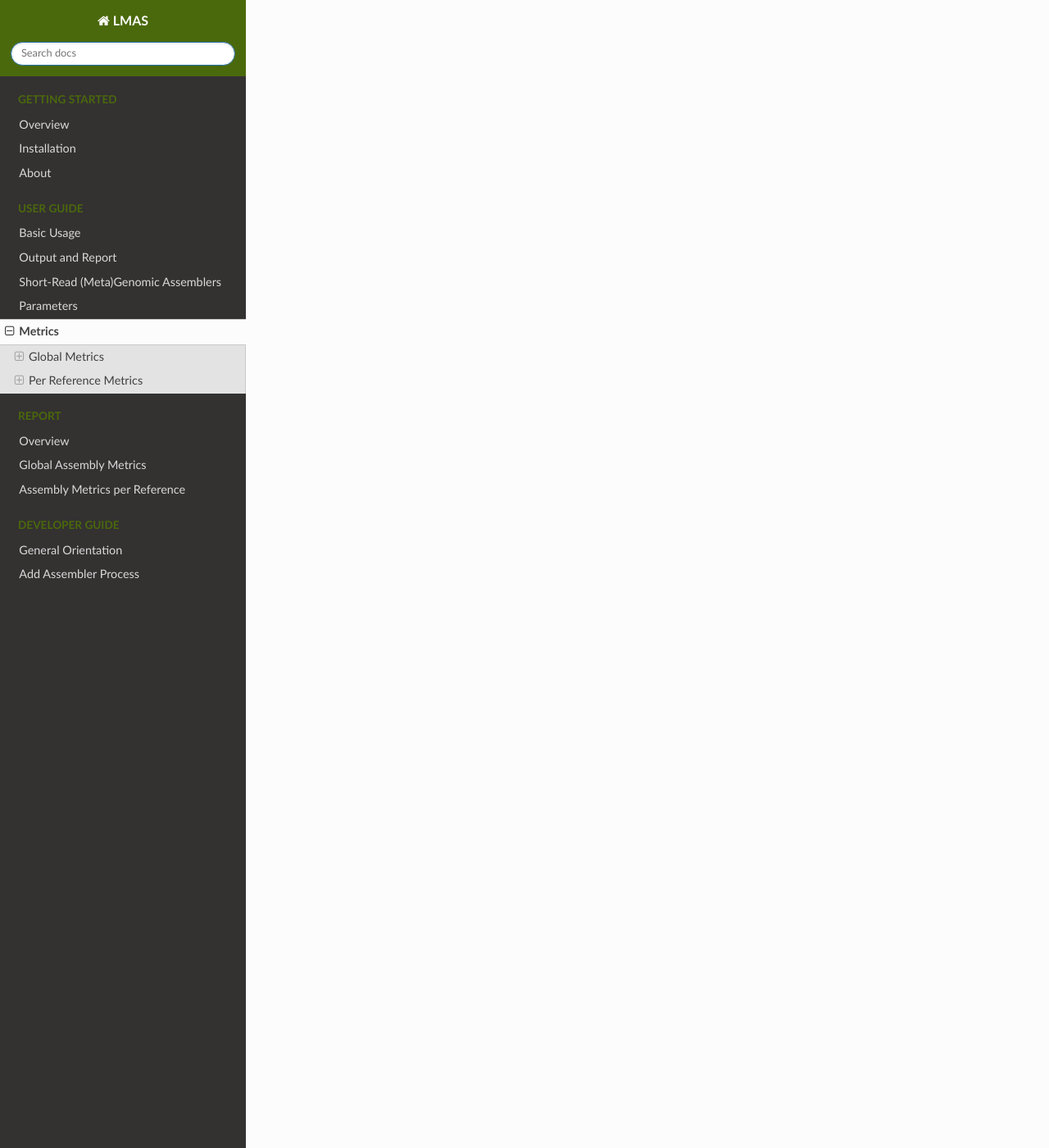
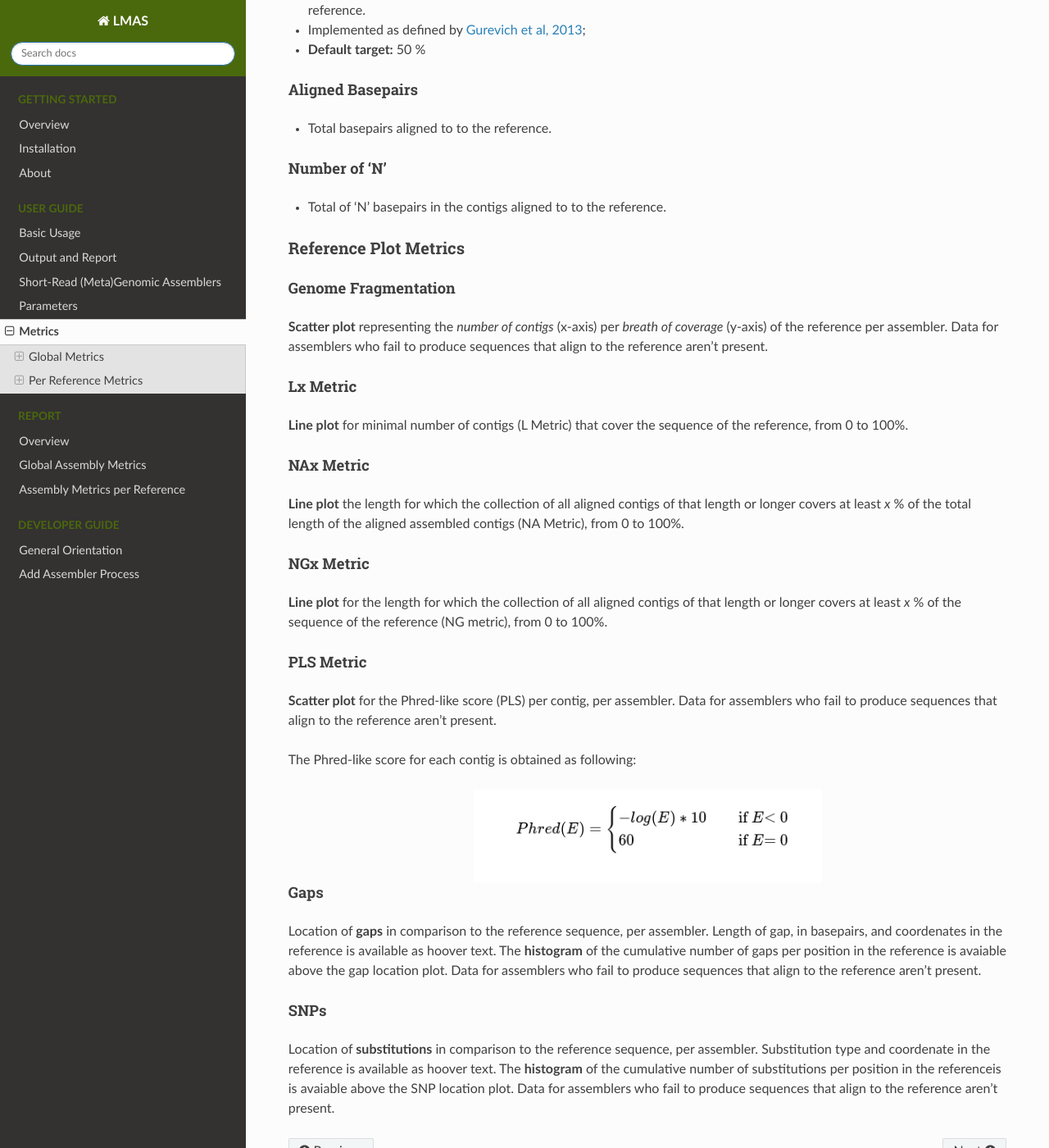
Before and after one commit to B-UMMI/LMAS, a Sphinx documentation site: the page built from docs/user/metrics.rst, in a window 1280 px wide and 1400 px high, scrolled down 3577 px. Shown: the whole window at 82% size. Built offline with Sphinx 7.4.7 and the Read the Docs theme 2.0.0, drawn with Linux system fonts in a browser that asks for light colours; some of the changed text lies outside the part shown.

Commit message:
add links to containers, add plot metrics

```diff
--- a/docs/user/metrics.rst
+++ b/docs/user/metrics.rst
@@ -4,46 +4,83 @@
 
 Global Metrics
 --------------
-Global metrics are presented both for the **Original Assembly** and in the **Filtered Assembly**.
+
+Global Table Metrics
+^^^^^^^^^^^^^^^^^^^^^
+
+Global table metrics are presented both for the **Original Assembly** and in the **Filtered Assembly**.
 Assemblies are filtered by a minumum contig size, defined in the ``--minLength`` parameter.
 
 Contigs
-^^^^^^^
+"""""""
 * Total number of contigs in an assembly;
 * Calculated for the **Original Assembly** and the **Filtered Assembly**, by minimum contig size as defined in the ``--minLength`` parameter;
 
 Basepairs
-^^^^^^^^^
+"""""""""
 * Total number of basepairs in an assembly;
 * Calculated for the **Original Assembly** and the **Filtered Assembly**, by minimum contig size as defined in the ``--minLength`` parameter;
 
 Maximum Contig Size
-^^^^^^^^^^^^^^^^^^^
+"""""""""""""""""""
 * Lenght, in basepairs, of the largest contig in an assembly;
 * Calculated for the **Original Assembly**.
 
 Nx
-^^^
+"""
 * Length for which the collection of all contigs of that length or longer in an assembly covers at least *x* % of the total length of the assembled contigs;
 * Calculated for the **Original Assembly** and the **Filtered Assembly**, by minimum contig size as defined in the ``--minLength`` parameter;
 * **Default target value:** 50 %
 
 Mapped Reads
-^^^^^^^^^^^^
+""""""""""""
 * Percentage of mapped reads to an assembly;
 * A read is considered mapped if at least *x* % of the read sequence aligns to a contig in the assembly, as defined in the ``--mapped_reads_threshold`` parameter;
 * Calculated for the **Original Assembly**.
 * **Default threshold:** 0.75 %
 
 Number of 'N's
-^^^^^^^^^^^^^^
+""""""""""""""
 * Total of 'N's in assembly basepairs;
 * Calculated for the **Original Assembly** and the**Filtered Assembly**, by minimum contig size as defined in the ``--minLength`` parameter;
 
 Missassembled Contigs
-^^^^^^^^^^^^^^^^^^^^^^
+"""""""""""""""""""""
 * Number of missassembled contigs;
 * Calculated for the **Filtered Assembly**, by minimum contig size as defined in the ``--minLength`` parameter;
+
+Global Plot Metrics
+^^^^^^^^^^^^^^^^^^^^
+Global plot metrics are presented for the **Filtered Assembly**.
+Assemblies are filtered by a minumum contig size, defined in the ``--minLength`` parameter.
+
+Contig size distribution per assembler
+"""""""""""""""""""""""""""""""""""""""
+
+This plot contains a **boxplot** for each assembler representing the size distribution of contigs that align to any of the reference genomes.
+Unmapped contigs are represented in a **scatter plot** as red circles.
+
+Gap size distribution per assembler
+""""""""""""""""""""""""""""""""""""
+
+This plot contains a **boxplot** for each assembler representing the distribution of gap sizes in comparison to the reference genomes.
+
+Misassembled contigs
+""""""""""""""""""""
+
+This plot contains a **scatter plot** for misassembled contigs per assembler. The *y-axis* represent the number of blocks the misassembled
+contig was broken into in the mapping process, and the *x-axis* its size in basepairs.
+Information of the **type of misassembly** is available as hoover text for the type of misassembly.
+
+Types of misassembly detected:
+* Inversion
+* Insertion
+* Deletion
+* Translocation
+* Misense
+* Chimera
+
+Additionally, a **boxplot** representing the contig size distribution for all misassembled contigs is available.
 
 Per Reference Metrics
 ---------------------
@@ -51,70 +88,122 @@
 Metrics per reference are calculated with ``minimap2`` mapping results between the the **Filtered Assembly** and the **tripled reference sequences**.
 Assemblies are filtered by a minumum contig size, defined in the ``--minLength`` parameter.
 
+Reference Table Metrics
+^^^^^^^^^^^^^^^^^^^^^^^^^
+
 Contiguity
-^^^^^^^^^^^
+""""""""""
 * Longest single alignment between the assembly and the reference, relative to the reference length;
 * Implemented as defined by `Wick & Holt, 2021 <https://doi.org/10.12688/f1000research.21782.4>`_.
 
 Multiplicity
-^^^^^^^^^^^^
+""""""""""""
 * Ratio of the length of alignable assembled sequence to covered sequence on the reference;
 * Implemented as defined by `Bradnam et al, 2013 <https://doi.org/10.1186/2047-217X-2-10>`_.
 
 Validity
-^^^^^^^^^
+"""""""""
 * Ratio of the length of alignable assembled sequence to total basepairs in the aligned contings;
 * Implemented as defined by `Bradnam et al, 2013 <https://doi.org/10.1186/2047-217X-2-10>`_.
 
 Parsimony
-^^^^^^^^^
+"""""""""
 * Cost of the assembly (multiplicity over validity);
 * How many bases of assembled sequence need to be inspected, in order to find one base of real, validatable sequence;
 * Implemented as defined by `Bradnam et al, 2013 <https://doi.org/10.1186/2047-217X-2-10>`_.
 
 Identity
-^^^^^^^^^
+"""""""""
 * Ratio of identical basepairs in all aligned contigs to the reference.
 
 Lowest Identity
-^^^^^^^^^^^^^^^
+"""""""""""""""
 * Identity of the lowest scoring contig to the reference.
 
 Breadth of Coverage
-^^^^^^^^^^^^^^^^^^^
+"""""""""""""""""""
 * Ratio of covered sequence on the reference by aligned contigs;
 * Implemented as defined by `Bradnam et al, 2013 <https://doi.org/10.1186/2047-217X-2-10>`_.
 
 Aligned Contigs
-^^^^^^^^^^^^^^^
+"""""""""""""""
 * Number of aligned contigs to the reference.
 
 Missassembled Contigs
-^^^^^^^^^^^^^^^^^^^^^^
+"""""""""""""""""""""
 * Number of aligned contigs with misassemblies.
 
 Lx
-^^^
+"""
 * Minimal number of contigs that cover *x* % of the sequence of the reference;
 * Implemented as defined by `Gurevich et al, 2013 <https://dx.doi.org/10.1093%2Fbioinformatics%2Fbtt086>`_;
 * **Default target:** 90 %
 
 NAx
-^^^
+"""
 * Length for which the collection of all aligned contigs of that length or longer covers at least *x* % of the total length of the aligned assembled contigs;
 * Implemented as defined by `Gurevich et al, 2013 <https://dx.doi.org/10.1093%2Fbioinformatics%2Fbtt086>`_;
 * **Default target:** 50 %
 
 NGx
-^^^
+"""
 * Length for which the collection of all aligned contigs of that length or longer covers at least *x* % of the sequence of the reference.
 * Implemented as defined by `Gurevich et al, 2013 <https://dx.doi.org/10.1093%2Fbioinformatics%2Fbtt086>`_;
 * **Default target:** 50 %
 
 Aligned Basepairs
-^^^^^^^^^^^^^^^^^
+"""""""""""""""""
 * Total basepairs aligned to to the reference.
 
 Number of 'N'
-^^^^^^^^^^^^^^^^^^^^^^
+"""""""""""""
 * Total of 'N' basepairs in the contigs aligned to to the reference.
+
+Reference Plot Metrics
+^^^^^^^^^^^^^^^^^^^^^^^
+
+Genome Fragmentation
+""""""""""""""""""""
+
+**Scatter plot** representing the *number of contigs* (x-axis) per *breath of coverage* (y-axis) of the reference per assembler.
+Data for assemblers who fail to produce sequences that align to the reference aren't present.
+
+Lx Metric
+""""""""""
+**Line plot** for minimal number of contigs (L Metric) that cover the sequence of the reference, from 0 to 100%.
+
+NAx Metric
+"""""""""""
+**Line plot** the length for which the collection of all aligned contigs of that length or longer covers at least
+*x* % of the total length of the aligned assembled contigs (NA Metric), from 0 to 100%.
+
+NGx Metric
+"""""""""""
+**Line plot** for the length for which the collection of all aligned contigs of that length or longer covers at least
+*x* % of the sequence of the reference (NG metric), from 0 to 100%.
+
+PLS Metric
+"""""""""""
+**Scatter plot** for the Phred-like score (PLS) per contig, per assembler.
+Data for assemblers who fail to produce sequences that align to the reference aren't present.
+
+The Phred-like score for each contig is obtained as following:
+
+.. image:: ../resources/phred.png
+    :alt: PLS
+    :align: center
+    :scale: 100 %
+
+Gaps
+""""
+Location of **gaps** in comparison to the reference sequence, per assembler. Length of gap, in basepairs, and coordenates in the reference
+is available as hoover text.
+The **histogram** of the cumulative number of gaps per position in the reference is avaiable above the gap location plot.
+Data for assemblers who fail to produce sequences that align to the reference aren't present.
+
+SNPs
+""""
+Location of **substitutions** in comparison to the reference sequence, per assembler. Substitution type and coordenate in the reference
+is available as hoover text.
+The **histogram** of the cumulative number of substitutions per position in the referenceis is avaiable above the SNP location plot.
+Data for assemblers who fail to produce sequences that align to the reference aren't present.
```
Also changed, not shown: docs/report/reference.rst (+0 -7 lines), docs/user/assemblers.rst (+10 -10 lines).
